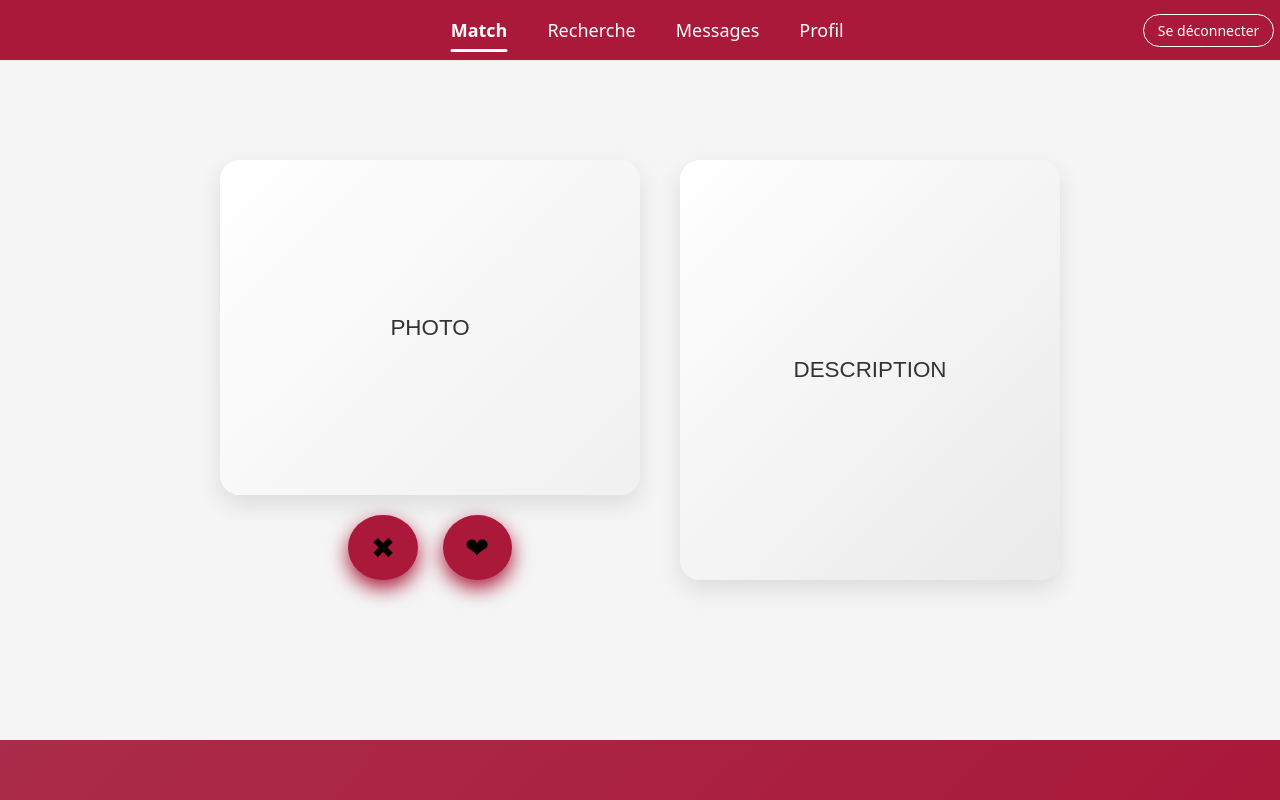
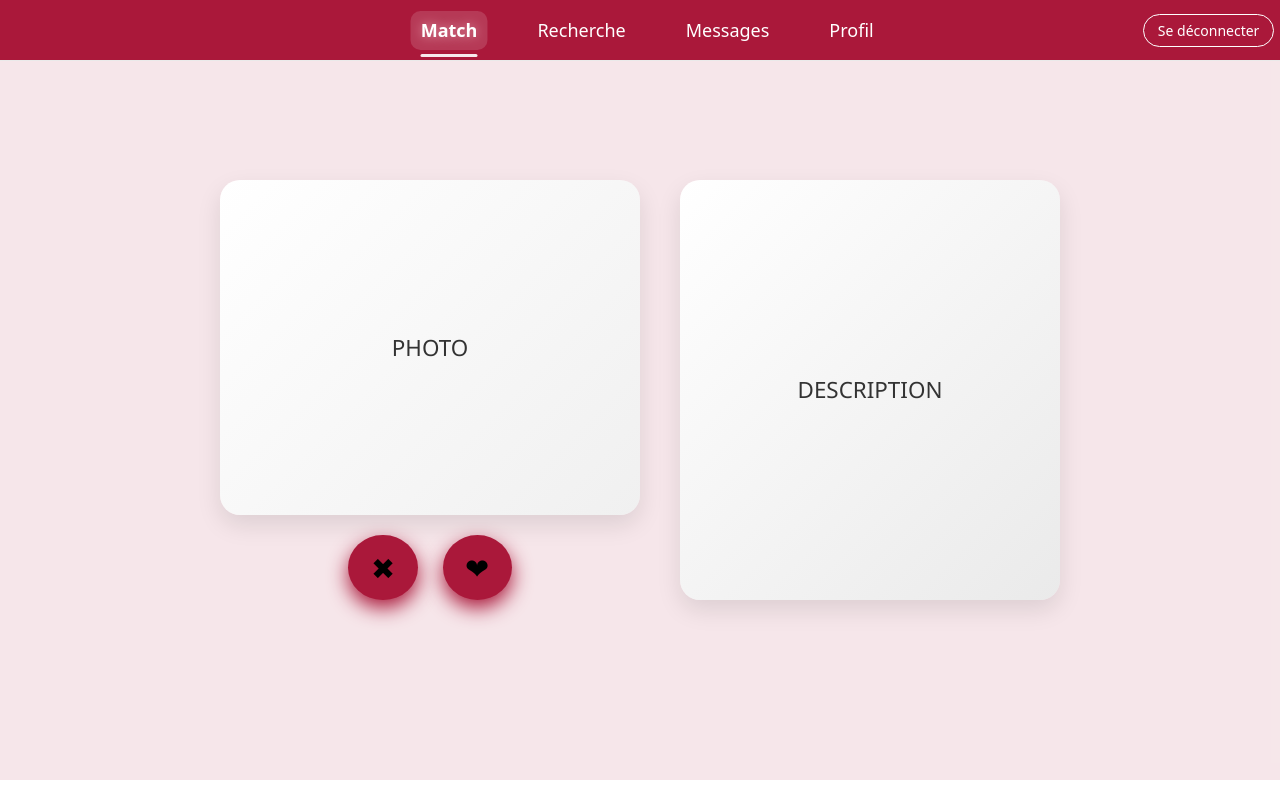
Before and after one commit to S-Stanley/matcha, a React (Vite) app in the folder vite-project/: page /match in a window 1280 px wide. Built offline with nearby package versions, Linux system fonts and the light colour scheme.

Commit message:
feat: better css for navigation bar

```diff
--- a/vite-project/src/CSS/Match.css
+++ b/vite-project/src/CSS/Match.css
@@ -1,20 +1,19 @@
 .match-container {
-  min-height: 100vh;
-  background: linear-gradient(135deg, rgb(171, 55, 82), rgb(170, 24, 58));
-  font-family: sans-serif;
-  color: white;
+  width: 100vw;
+  color: #000000;
+  background: white;
+  font-family: "Segoe UI", Roboto, sans-serif;
 }
-
- /* A MODIFIER */
 
 .match-content {
   min-height: calc(100vh - 60px);
+  padding: 20px;
   display: flex;
   flex-direction: column;
   justify-content: center;
   align-items: center;
   gap: 40px;
-  background: #f5f5f5;
+  background: rgba(170, 24, 58, 0.107);
 }
 
 .photo-container {
@@ -31,7 +30,7 @@
   justify-content: center;
   align-items: center;
   gap: 40px;
-  background: #f5f5f5;
+  background: transparent;
 }
 
 .match-card-picture {
--- a/vite-project/src/CSS/Message.css
+++ b/vite-project/src/CSS/Message.css
@@ -1,7 +1,8 @@
 .message-container {
-    min-height: 100vh;
+    width: 100vw;
+    color: #000000;
     background: white;
-    font-family: sans-serif;
+    font-family: "Segoe UI", Roboto, sans-serif;
   }
 
   /* Contenu */
--- a/vite-project/src/CSS/NavigationBar.css
+++ b/vite-project/src/CSS/NavigationBar.css
@@ -22,12 +22,15 @@
     gap: 40px;
   }
 
-  .top-item {
+  .top-item{
     font-size: 18px;
     font-weight: 500;
     color: white;
     cursor: pointer;
     position: relative;
+    padding: 6px 10px;
+    border-radius: 10px;
+    transition: color .2s ease, text-shadow .2s ease, transform .2s ease, background .2s ease;
   }
 
   .top-item.active {
@@ -35,15 +38,40 @@
     font-weight: 600;
   }
 
-  .top-item.active::after {
-    content: "";
-    position: absolute;
-    bottom: -8px;
-    left: 0;
-    width: 100%;
+  .top-item::after{
+    content:"";
+    position:absolute;
+    left: 10px;
+    right: 10px;
+    bottom: -7px;
     height: 3px;
-    background-color: white;
-    border-radius: 2px;
+    border-radius: 99px;
+    background: rgba(255,255,255,.9);
+    transform: scaleX(0);
+    transform-origin: center;
+    transition: transform .2s ease;
+  }
+
+  .top-item:hover{
+    color: #fff;
+    background: rgba(255,255,255,.08);
+    text-shadow: 0 0 10px rgba(255, 210, 220, .55);
+    transform: translateY(-1px);
+  }
+
+  .top-item:hover::after{
+    transform: scaleX(1);
+  }
+
+  .top-item.active{
+    color: #fff;
+    font-weight: 700;
+    background: rgba(255,255,255,.14);
+    text-shadow: 0 0 12px rgba(255, 210, 220, .65);
+  }
+
+  .top-item.active::after{
+    transform: scaleX(1);
   }
 
   .logout-button {
--- a/vite-project/src/pages/Match.jsx
+++ b/vite-project/src/pages/Match.jsx
@@ -11,7 +11,6 @@ function Match() {
 
   return (
     <div className="match-container">
-
       <div className="match-content">
         <div className="profile">
           <div className="photo-container">
```
Lines whose indentation alone changed are shown as unchanged.
